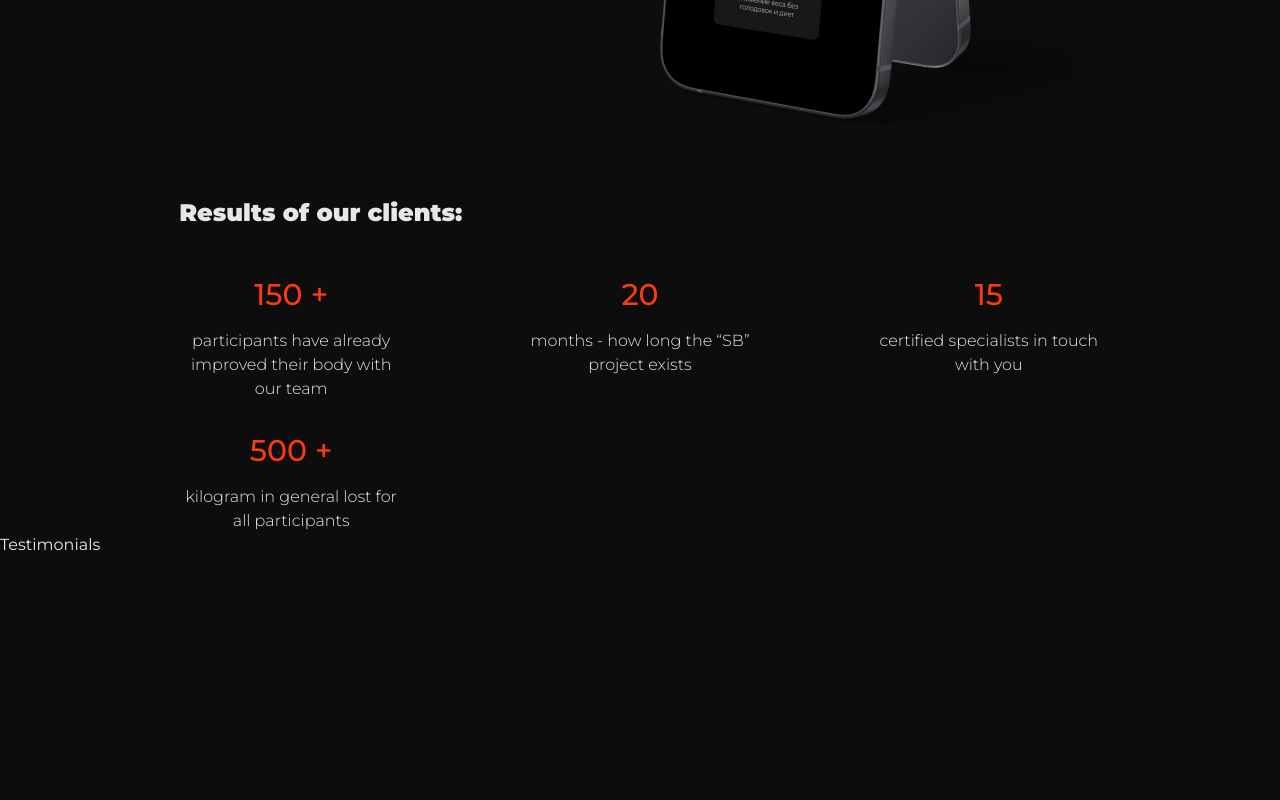
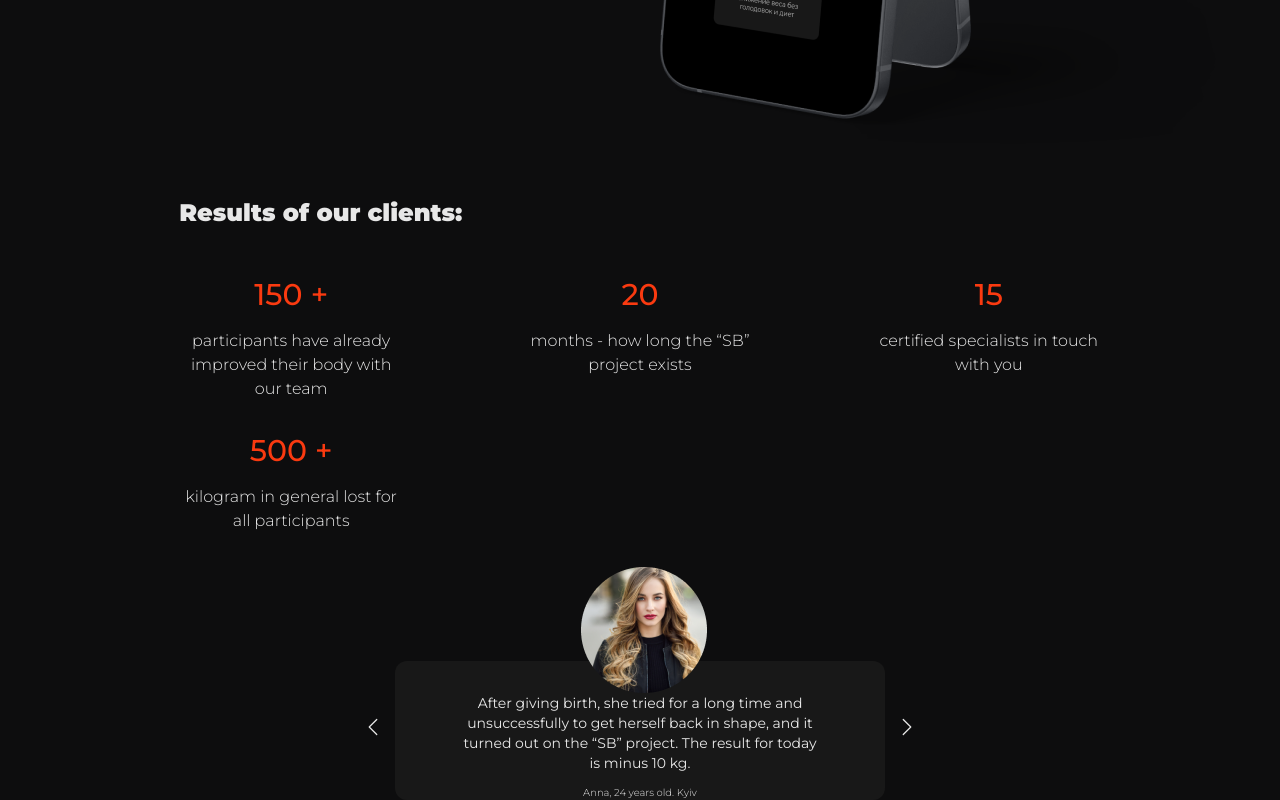
Before and after one commit to felpfsf/sb-fitness-app-lading, a React (Vite) app: page / in a window 1280 px wide. Shown: the part 1236-2036 px from the top of the page. Before the commit the page ends 1793 px from the top, so only its background shows below. Built offline with nearby package versions, Linux system fonts and the light colour scheme.

Commit message:
testimonials section with responsitvity

```diff
--- a/src/components/testimonials/Testimonials.jsx
+++ b/src/components/testimonials/Testimonials.jsx
@@ -1,6 +1,20 @@
+import { BsChevronLeft, BsChevronRight } from 'react-icons/bs'
 const Testimonials = () => {
   return (
-    <div>Testimonials</div>
+    <section className="mt-32 flex justify-center">
+      <div className='relative max-w-xl'>
+        <BsChevronLeft className='absolute z-10 top-[40%] -left-8 cursor-pointer' size={20}/>
+        {/* Cards */}
+        <div className="w-64 h-auto lg:w-[490px] px-4 lg:px-16 pt-8 bg-sbPallet-cardBg rounded-xl flex flex-col relative">
+          <img className="w-[70px] h-[70px] lg:w-fit lg:h-fit absolute left-24 lg:left-[38%] -top-12 lg:-top-[94px]" src="/assets/hair-style-street-fashion-beautiful-girl-2.png" alt="hair style street fashion beautiful girl" />
+          <p className="text-xs lg:text-sm leading-relaxed text-center">
+            After giving birth, she tried for a long time and unsuccessfully to get herself back in shape, and it turned out on the “SB” project. The result for today is minus 10 kg.
+          </p>
+          <p className="text-[10px] text-center font-light mt-3">Anna, 24 years old. Kyiv</p>
+        </div>
+        <BsChevronRight className='absolute z-10 top-[40%] -right-8 cursor-pointer' size={20}/>
+      </div>
+    </section>
   )
 }
 
```
Also changed, not shown: public/assets/hair-style-street-fashion-beautiful-girl-2.png (added), public/assets/hair-style-street-fashion-beautiful-girl.png (added).
